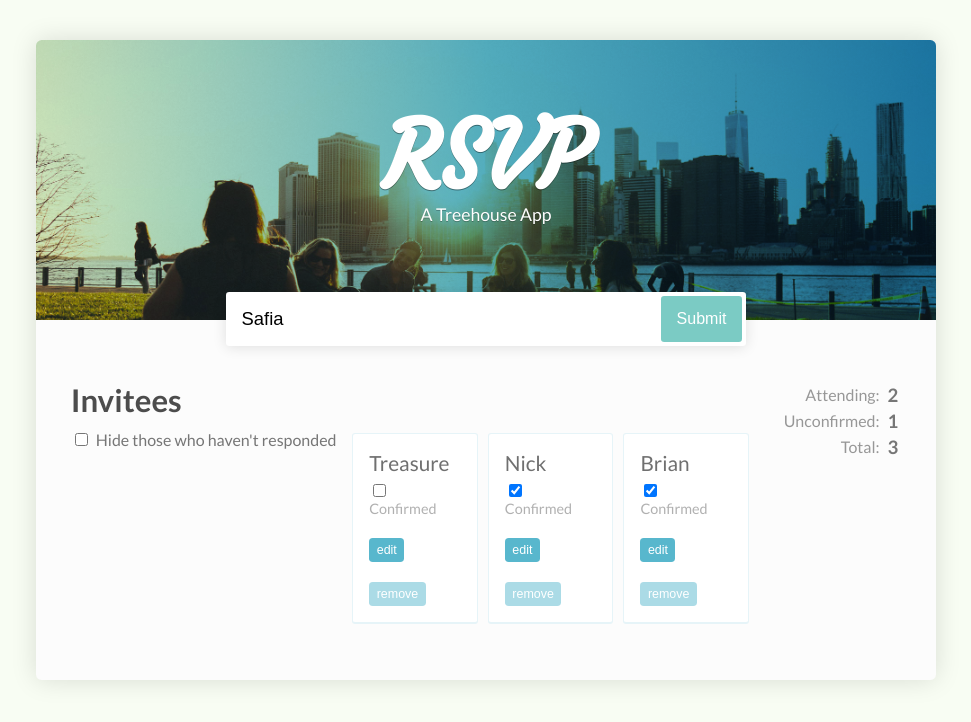
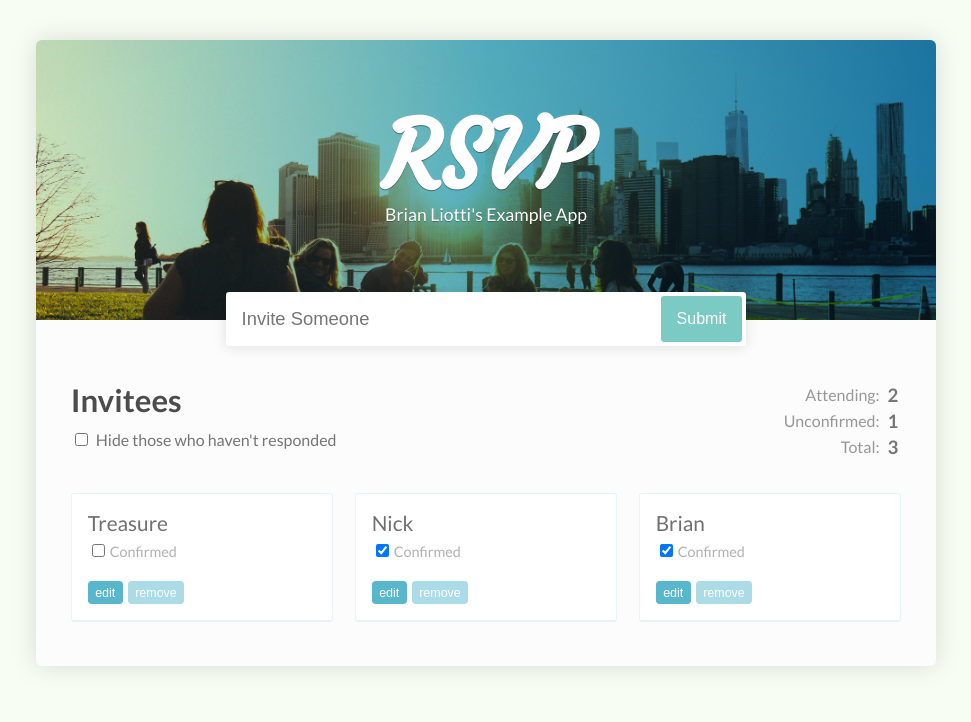
Before and after one commit to bliotti/rsvp-site, a React (Create React App) app: page / in a window 1280 px wide. Shown: the top 722 px of the page, without its empty margins (154-1125 px from the left). Built offline with nearby package versions, Linux system fonts and the light colour scheme.

Commit message:
GuestList Confirmed Component Toggle

```diff
--- a/src/App.js
+++ b/src/App.js
@@ -1,6 +1,19 @@
 import React, { Component } from 'react'
 import './App.css'
 import GuestList from './GuestList'
+// import {map, merge} from 'ramda'
+
+/*
+
+const guestIndex = indexToChange => (guest, index) =>
+  index === indexToChange
+    ? {
+        ...guest,
+        isConfirmed: !guest.isConfirmed
+      } // merge(guest, { isConfirmed: !guest.isConfirmed })
+    : guest
+
+*/
 
 class App extends Component {
   state = {
@@ -20,6 +33,21 @@
     ]
   }
 
+  // try with merge(guest, { isConfirmed: !guest.isConfirmed })
+
+  toggleConfirmationAt = indexToChange =>
+    this.setState({
+      guests: this.state.guests.map((guest, index) => {
+        if (index === indexToChange) {
+          return {
+            ...guest,
+            isConfirmed: !guest.isConfirmed
+          }
+        }
+        return guest
+      })
+    })
+
   getTotalInvited = () => this.state.guests.length
   // getAttendingGuests = () =>
   // getUnconformedGuests = () =>
@@ -29,10 +57,18 @@
       <div className="App">
         <header>
           <h1>RSVP</h1>
-          <p>A Treehouse App</p>
+          <p>Brian Liotti's Example App</p>
           <form>
-            <input type="text" value="Safia" placeholder="Invite Someone" />
-            <button type="submit" name="submit" value="submit">
+            <input
+              type="text"
+              // value="Safia"
+              placeholder="Invite Someone"
+            />
+            <button
+              type="submit"
+              name="submit"
+              // value="submit"
+            >
               Submit
             </button>
           </form>
@@ -60,7 +96,10 @@
               </tr>
             </tbody>
           </table>
-          <GuestList guests={this.state.guests} />
+          <GuestList
+            guests={this.state.guests}
+            toggleConfirmationAt={this.toggleConfirmationAt}
+          />
         </div>
       </div>
     )
--- /dev/null
+++ b/src/Guest.js
@@ -0,0 +1,26 @@
+import React from 'react'
+import PropTypes from 'prop-types'
+
+const Guest = props => (
+  <li>
+    <span>{props.name}</span>
+    <label>
+      <input
+        type="checkbox"
+        checked={props.isConfirmed}
+        onChange={props.handleConfirmation}
+      />
+      Confirmed
+    </label>
+    <button>edit</button>
+    <button>remove</button>
+  </li>
+)
+
+Guest.propTypes = {
+  name: PropTypes.string.isRequired,
+  isConfirmed: PropTypes.bool.isRequired,
+  handleConfirmation: PropTypes.func.isRequired
+}
+
+export default Guest
--- a/src/GuestList.js
+++ b/src/GuestList.js
@@ -1,29 +1,27 @@
 import React from 'react'
 import PropTypes from 'prop-types'
-import { map } from 'ramda'
+import { map, addIndex } from 'ramda'
+import Guest from './Guest'
 
 const GuestList = props => (
-  <div>
   <ul>
-      {map(
+    {addIndex(map)(
       (guest, index) => (
-          <li key={index}>
-            <span>{guest.name}</span>
-            <label>
-              <input type="checkbox" checked={guest.isConfirmed} /> Confirmed
-            </label>
-            <button>edit</button>
-            <button>remove</button>
-          </li>
+        <Guest
+          key={index}
+          name={guest.name}
+          isConfirmed={guest.isConfirmed}
+          handleConfirmation={() => props.toggleConfirmationAt(index)}
+        />
       ),
       props.guests
     )}
   </ul>
-  </div>
 )
 
-GuestList.PropTypes = {
-  guests: PropTypes.array.isRequired
+GuestList.propTypes = {
+  guests: PropTypes.array.isRequired,
+  toggleConfirmationAt: PropTypes.func.isRequired
 }
 
 export default GuestList
```
Lines whose indentation alone changed are shown as unchanged.
